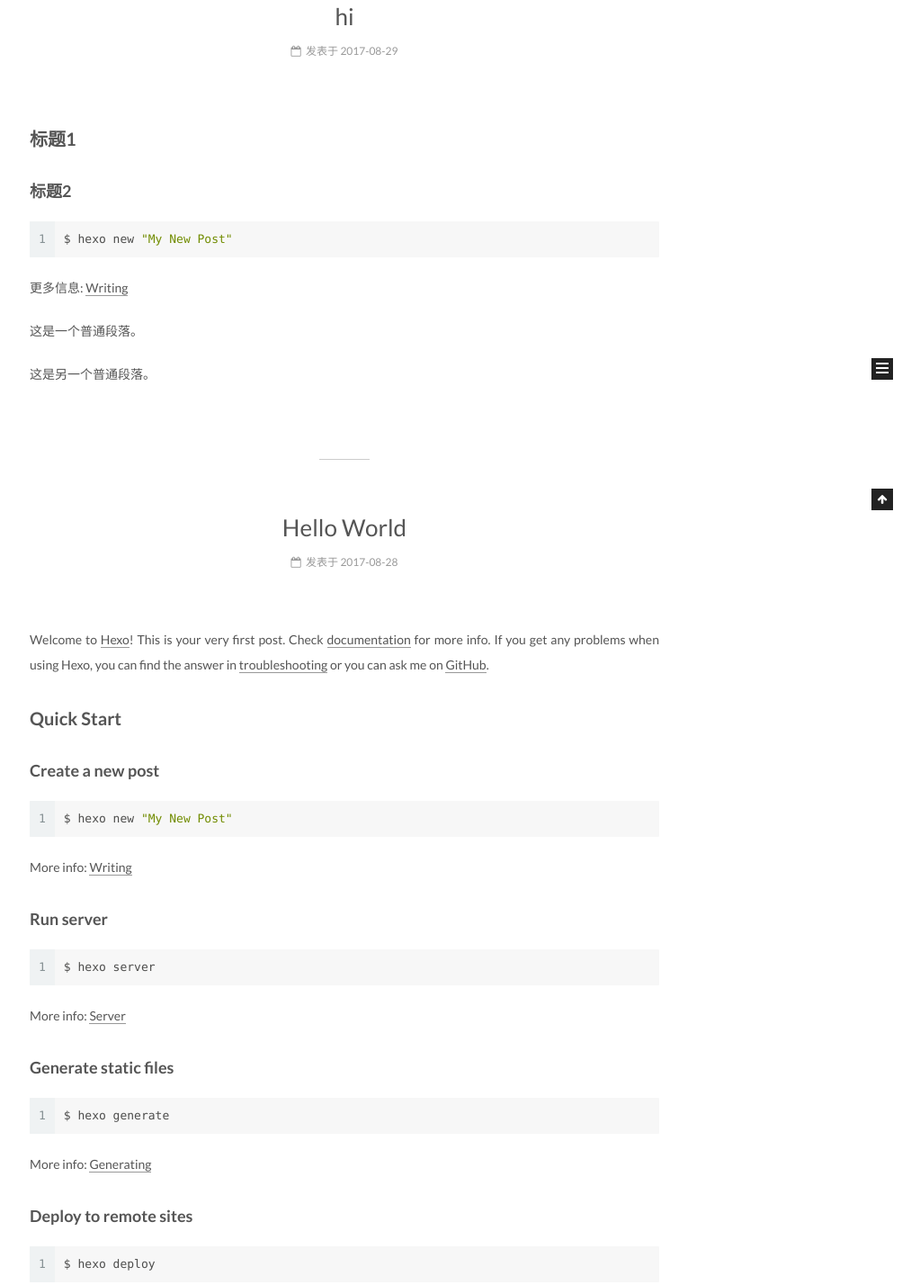
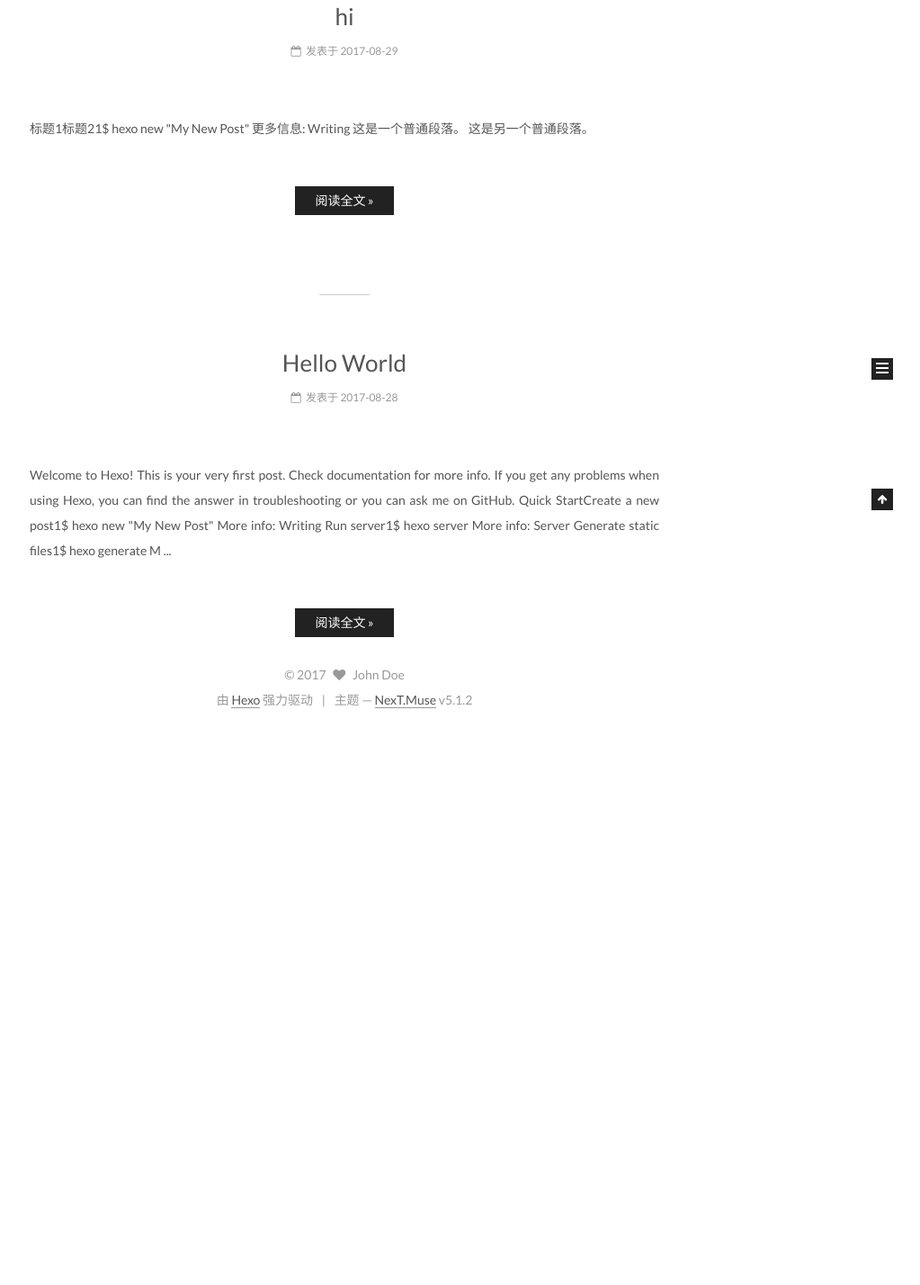
Before and after one commit to cxcxy/cxcxy.github.io, a plain HTML site: page index.html in a window 1280 px wide. Shown: the part 333-1761 px from the top of the page at 90% size, without its empty margins (257-1280 px from the left). After the commit the page ends 1125 px from the top, so only its background shows below. Drawn offline with Linux system fonts and the light colour scheme.

Commit message:
Site updated: 2017-08-29 18:56:36

```diff
--- a/index.html
+++ b/index.html
@@ -306,12 +306,19 @@
 
 
 
-            <h2 id="标题1"><a href="#标题1" class="headerlink" title="标题1"></a>标题1</h2><h3 id="标题2"><a href="#标题2" class="headerlink" title="标题2"></a>标题2</h3><figure class="highlight bash"><table><tr><td class="gutter"><pre><div class="line">1</div></pre></td><td class="code"><pre><div class="line">$ hexo new <span class="string">"My New Post"</span></div></pre></td></tr></table></figure>
-<p>更多信息: <a href="https://hexo.io/docs/writing.html" target="_blank" rel="external">Writing</a></p>
-<p>这是一个普通段落。</p>
-<p>这是另一个普通段落。</p>
+          标题1标题21$ hexo new "My New Post"
+更多信息: Writing
+这是一个普通段落。
+这是另一个普通段落。
 
 
+          <!--noindex-->
+          <div class="post-button text-center">
+            <a class="btn" href="/2017/08/29/hi/#more" rel="contents">
+              阅读全文 &raquo;
+            </a>
+          </div>
+          <!--/noindex-->
 
 
     </div>
@@ -429,17 +436,21 @@
 
 
 
-            <p>Welcome to <a href="https://hexo.io/" target="_blank" rel="external">Hexo</a>! This is your very first post. Check <a href="https://hexo.io/docs/" target="_blank" rel="external">documentation</a> for more info. If you get any problems when using Hexo, you can find the answer in <a href="https://hexo.io/docs/troubleshooting.html" target="_blank" rel="external">troubleshooting</a> or you can ask me on <a href="https://github.com/hexojs/hexo/issues" target="_blank" rel="external">GitHub</a>.</p>
-<h2 id="Quick-Start"><a href="#Quick-Start" class="headerlink" title="Quick Start"></a>Quick Start</h2><h3 id="Create-a-new-post"><a href="#Create-a-new-post" class="headerlink" title="Create a new post"></a>Create a new post</h3><figure class="highlight bash"><table><tr><td class="gutter"><pre><div class="line">1</div></pre></td><td class="code"><pre><div class="line">$ hexo new <span class="string">"My New Post"</span></div></pre></td></tr></table></figure>
-<p>More info: <a href="https://hexo.io/docs/writing.html" target="_blank" rel="external">Writing</a></p>
-<h3 id="Run-server"><a href="#Run-server" class="headerlink" title="Run server"></a>Run server</h3><figure class="highlight bash"><table><tr><td class="gutter"><pre><div class="line">1</div></pre></td><td class="code"><pre><div class="line">$ hexo server</div></pre></td></tr></table></figure>
-<p>More info: <a href="https://hexo.io/docs/server.html" target="_blank" rel="external">Server</a></p>
-<h3 id="Generate-static-files"><a href="#Generate-static-files" class="headerlink" title="Generate static files"></a>Generate static files</h3><figure class="highlight bash"><table><tr><td class="gutter"><pre><div class="line">1</div></pre></td><td class="code"><pre><div class="line">$ hexo generate</div></pre></td></tr></table></figure>
-<p>More info: <a href="https://hexo.io/docs/generating.html" target="_blank" rel="external">Generating</a></p>
-<h3 id="Deploy-to-remote-sites"><a href="#Deploy-to-remote-sites" class="headerlink" title="Deploy to remote sites"></a>Deploy to remote sites</h3><figure class="highlight bash"><table><tr><td class="gutter"><pre><div class="line">1</div></pre></td><td class="code"><pre><div class="line">$ hexo deploy</div></pre></td></tr></table></figure>
-<p>More info: <a href="https://hexo.io/docs/deployment.html" target="_blank" rel="external">Deployment</a></p>
-
-
+          Welcome to Hexo! This is your very first post. Check documentation for more info. If you get any problems when using Hexo, you can find the answer in troubleshooting or you can ask me on GitHub.
+Quick StartCreate a new post1$ hexo new "My New Post"
+More info: Writing
+Run server1$ hexo server
+More info: Server
+Generate static files1$ hexo generate
+M
+          ...
+          <!--noindex-->
+          <div class="post-button text-center">
+            <a class="btn" href="/2017/08/28/hello-world/#more" rel="contents">
+              阅读全文 &raquo;
+            </a>
+          </div>
+          <!--/noindex-->
 
 
     </div>
```
